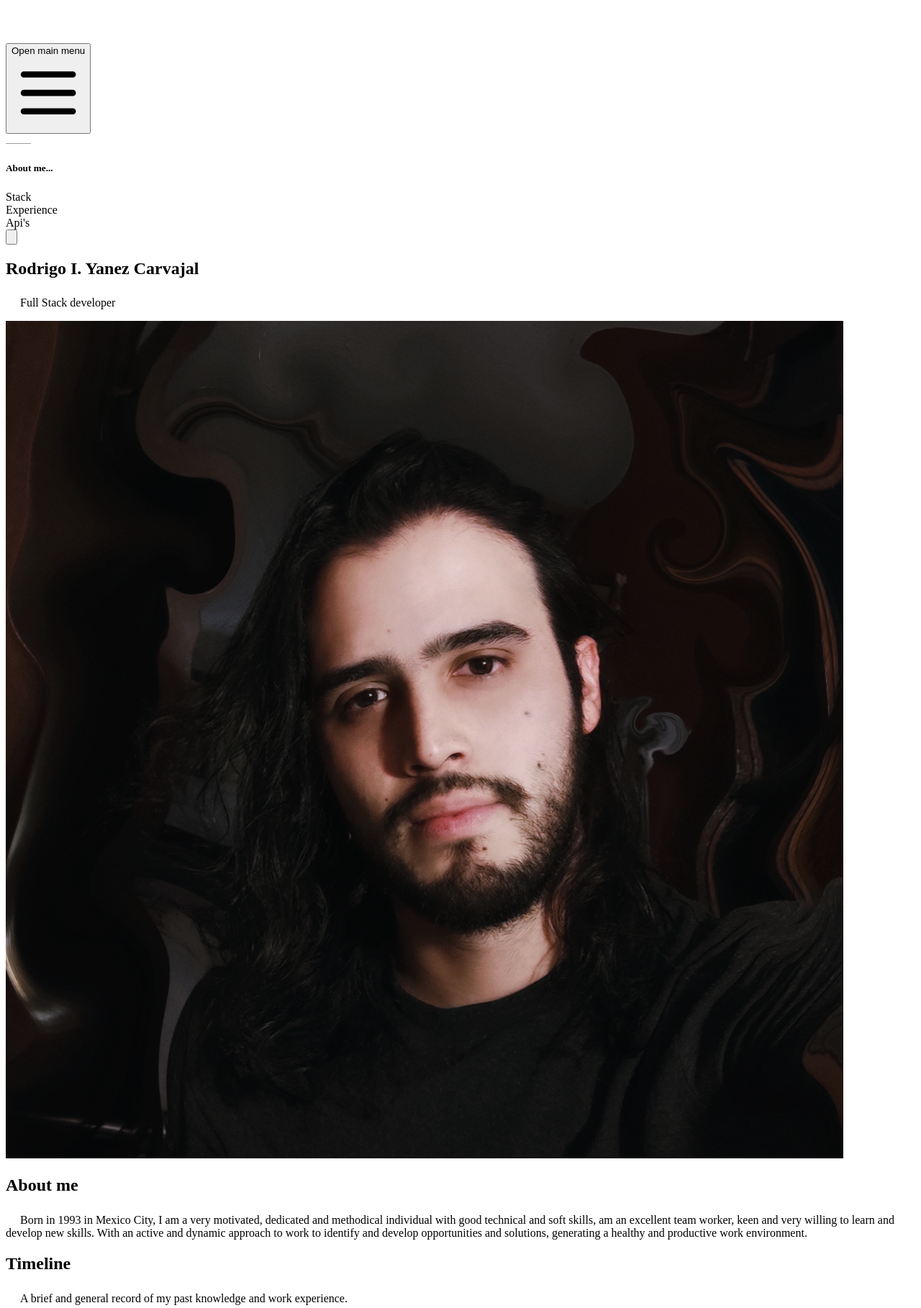
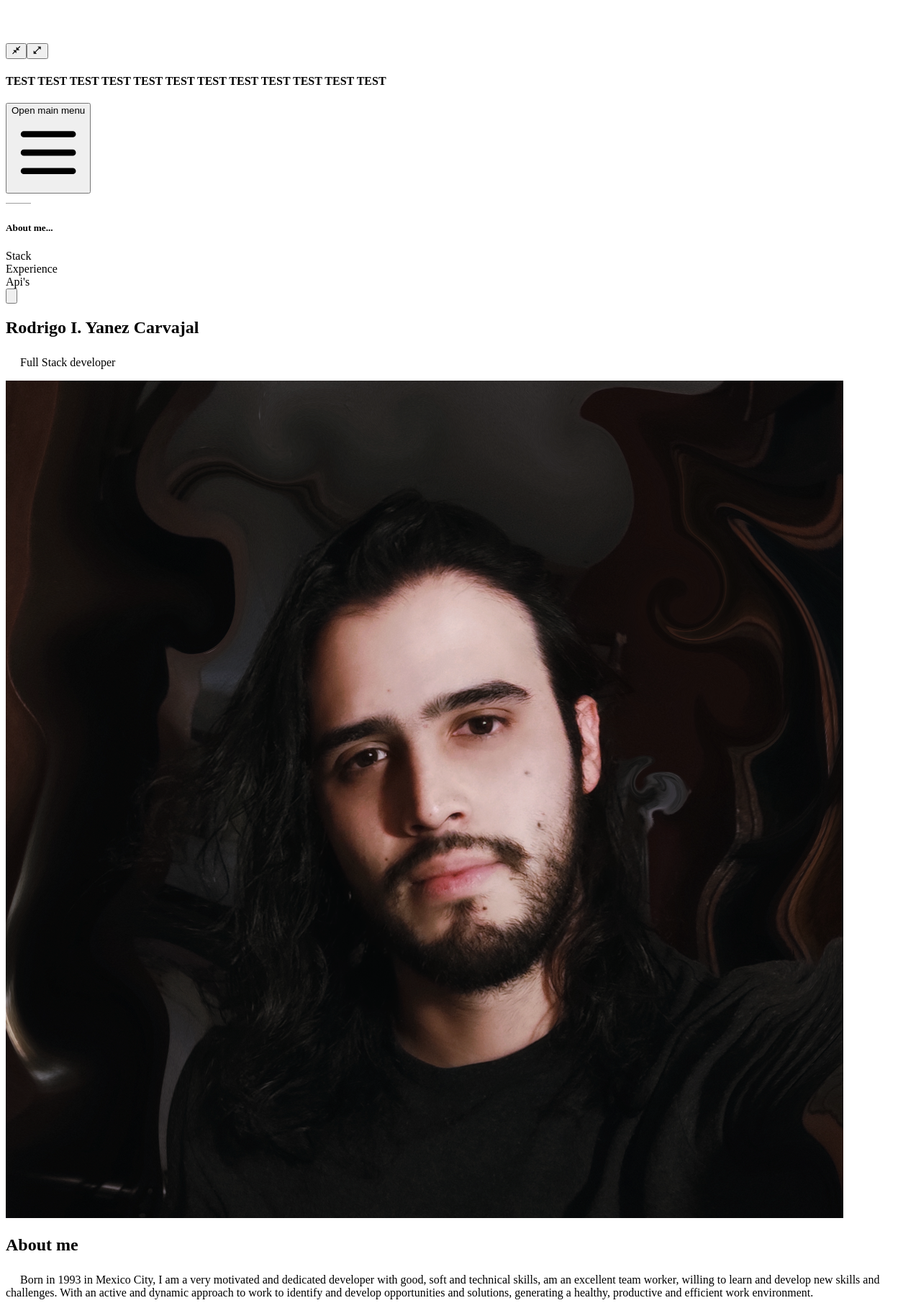
Before and after one commit to SERGEICROW/Cv, a Next.js app: page / in a window 1280 px wide. Shown: the part 102-1920 px from the top of the page at 72% size. Built offline with nearby package versions, Linux system fonts and the light colour scheme; grey boxes are pictures that could not be loaded.

Commit message:
modal in progress

```diff
--- a/components/bio.tsx
+++ b/components/bio.tsx
@@ -33,10 +33,10 @@ const Bio = () => {
                 </div>
                 <p className="pl-10 text-white text-justify sm:text-xl select-none">
                     <LogoArrow/>
-                    Born in 1993 in Mexico City, I am a very motivated, dedicated and methodical individual
-                    with good technical and soft skills, am an excellent team worker, keen and very willing to
-                    learn and develop new skills. With an active and dynamic approach to work to identify
-                    and develop opportunities and solutions, generating a healthy and productive work environment.
+                    Born in 1993 in Mexico City, I am a very motivated and dedicated developer
+                    with good, soft and technical skills, am an excellent team worker, willing to
+                    learn and develop new skills and challenges. With an active and dynamic approach to work to identify
+                    and develop opportunities and solutions, generating a healthy, productive and efficient work environment.
                 </p>
             </div>
 
--- /dev/null
+++ b/components/contactModal.tsx
@@ -0,0 +1,35 @@
+import {Container} from "@chakra-ui/react";
+import Section from "./section";
+import {MdCloseFullscreen, MdOutlineOpenInFull} from "react-icons/md";
+import {useState} from "react";
+
+const Modal = () => {
+    const [closeButton, setCloseButton] = useState(false);
+    const no = closeButton === false
+    const si = closeButton === true
+
+    return (
+        <Container
+            className={"absolute backdrop-blur z-40 text-yellow-400 flex flex-col justify-center items-center border border-red-700 min-w-full min-h-screen"}>
+            <Section>
+                <div className={" bg-black rounded-3xl border border-green-400"}>
+                    <div className={"border border-green-400 w-full text-right h-0"}
+                         onMouseEnter={() => setCloseButton(true)}
+                         onMouseLeave={() => setCloseButton(false)}>
+                        <button
+                            className={si ? "border border-green-400 relative text-4xl bottom-10 left-9 bg-black rounded-md" : "hidden"}>
+                                <MdCloseFullscreen/>
+                        </button>
+                        <button
+                            className={no ? "border border-green-400 relative text-4xl bottom-10 left-9 bg-black rounded-md" : "hidden"}>
+                            <MdOutlineOpenInFull/>
+                        </button>
+                    </div>
+                    <h4 className={"m-6"}>TEST TEST TEST TEST TEST TEST TEST TEST TEST TEST TEST TEST</h4>
+                </div>
+            </Section>
+        </Container>
+    )
+}
+
+export default Modal
--- a/components/navbar.tsx
+++ b/components/navbar.tsx
@@ -6,6 +6,9 @@ import {useRouter} from "next/router";
 import {BiCloudDownload} from "react-icons/bi";
 import {BsPhoneVibrate} from "react-icons/bs";
 import Logo from "./logo";
+import Section from "./section";
+import Modal from './contactModal';
+import {Container} from "@chakra-ui/react";
 
 const navigation = [
     {name: 'About', href: '/', current: true},
@@ -55,6 +58,8 @@ const Navbar = props => {
     const {path} = props
 
     return (
+        <Container>
+            <Modal/>
             <Disclosure as="nav" className="backdrop-blur-sm  z-40 fixed w-auto min-w-full max-w-none h-16">
                 {({open}) => (
                     <>
@@ -129,22 +134,29 @@ const Navbar = props => {
                                             bg-black text-white text-2xl border border-green-400">
 
                                                 <Menu.Item>
-                                                <button className="flex items-center w-max text-base sm:text-3xl hover:text-yellow-400 hover:animate-pulse mb-3">
+                                                    <Section>
+                                                        <a href={"https://docs.google.com/document/d/1oMXSn-fhWWXASvOmfJfmsYK0lUSmvZf7R9KGoGLKPBE/edit?usp=sharing"}>
+                                                            <button
+                                                                className="flex items-center w-max text-base sm:text-3xl hover:text-yellow-400 hover:animate-pulse mb-3">
                                                                 -Download CV
-                                                    <BiCloudDownload className={"hidden sm:block ml-3 text-4xl text-yellow-400"}/>
+                                                                <BiCloudDownload
+                                                                    className={"hidden sm:block ml-3 text-4xl text-yellow-400"}/>
                                                             </button>
+                                                        </a>
+                                                    </Section>
                                                 </Menu.Item>
                                                 <Menu.Item>
-                                                <button className="flex items-center w-max text-base sm:text-3xl hover:text-yellow-400 hover:animate-pulse">
+                                                    <Section delay={.1}>
+                                                        <button
+                                                            className="flex items-center w-max text-base sm:text-3xl hover:text-yellow-400 hover:animate-pulse">
                                                             -Contact Roy
-                                                    <BsPhoneVibrate className={"hidden sm:block ml-8 text-4xl text-yellow-400"}/>
+                                                            <BsPhoneVibrate
+                                                                className={"hidden sm:block ml-8 text-4xl text-yellow-400"}/>
                                                         </button>
+                                                    </Section>
                                                 </Menu.Item>
 
-
                                             </Menu.Items>
-
-
                                         </Transition>
                                     </Menu>
 
@@ -173,6 +185,7 @@ const Navbar = props => {
                     </>
                 )}
             </Disclosure>
+        </Container>
 
     )
 
```
Lines whose indentation alone changed are shown as unchanged.
